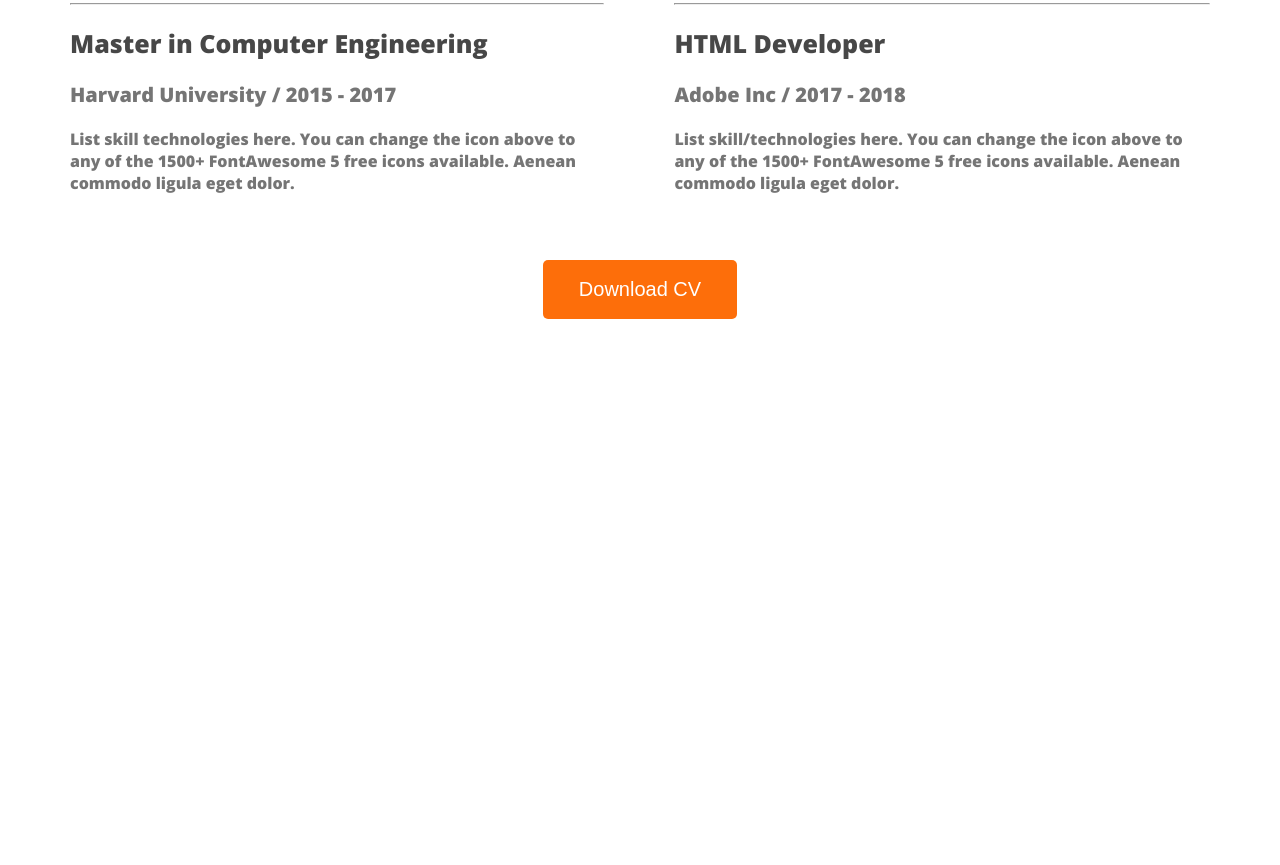
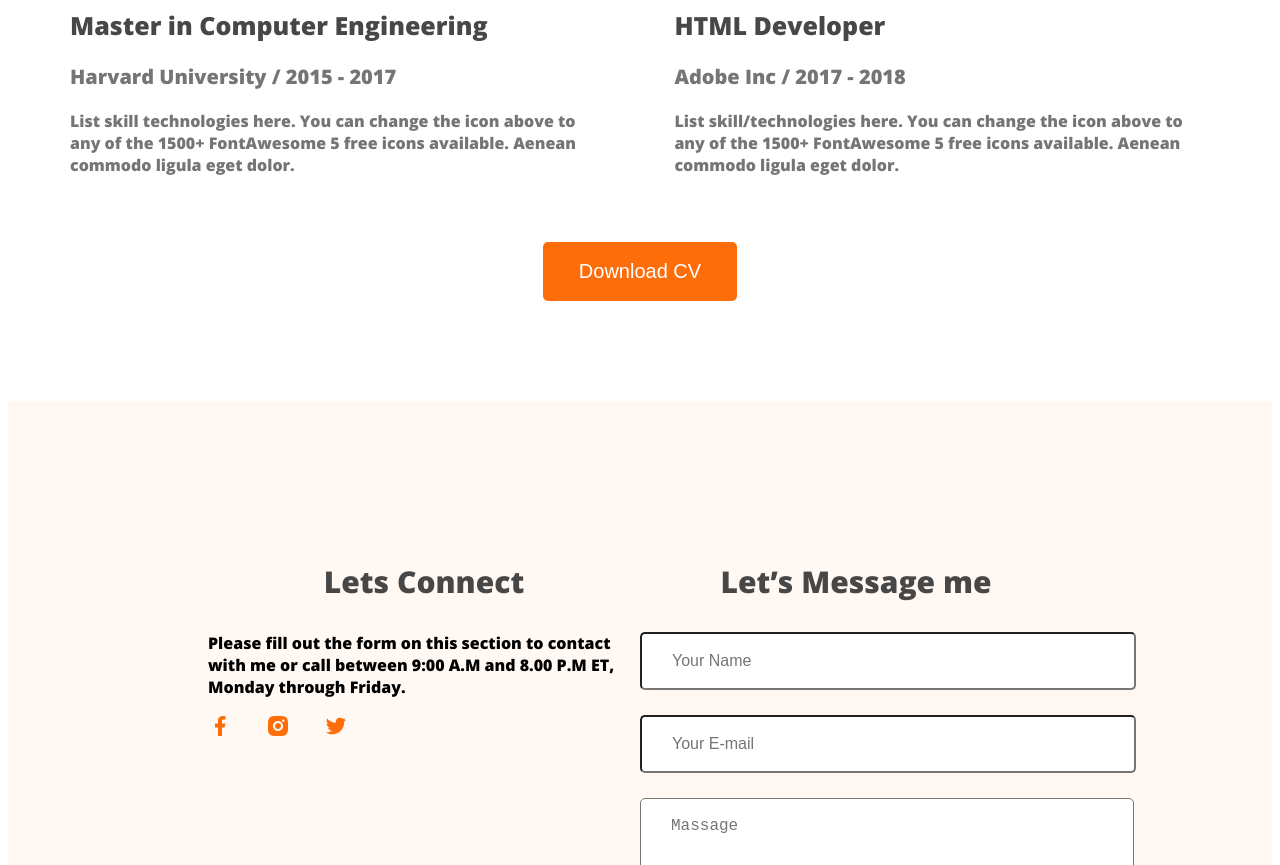
Before and after one commit to saisob/developer-portfolio, a plain HTML site: page index.html in a window 1280 px wide. Shown: the part 2861-3726 px from the top of the page. Before the commit the page ends 3188 px from the top, so only its background shows below. Drawn offline with nearby package versions, Linux system fonts and the light colour scheme.

Commit message:
finised footer section

```diff
--- a/index.html
+++ b/index.html
@@ -139,6 +139,25 @@
         </section>
     </main>
     <footer>
+        <div class="footer-column">
+            <h3 class="section-title">Lets Connect</h3>
+            <p class="section-discreption">Please fill out the form on this section to contact with me or call between 9:00 A.M and 8.00 P.M ET, Monday through Friday.</p>
+            <div class="social-link">
+                <a href=""><img src="images/icons/facebook.png" alt=""></a>
+                <a href=""><img src="images/icons/insta.png" alt=""></a>
+                <a href=""><img src="images/icons/twitter.png" alt=""></a>
+            </div>
+        </div>
+        <div class="footer-column">
+            <h3 class="section-title">Let’s Message me</h3>
+            <form class="contact" action="">
+                <input class="input-text" type="text" placeholder="Your Name">
+                <input class="input-email" type="email" placeholder="Your E-mail">
+                <textarea class="input-textarea" placeholder="Massage" name="" id="" cols="30" rows="10"></textarea>
+                <input class="btn" type="submit" value="submit">
+            </form>
+
+        </div>
 
     </footer>
 
--- a/style.css
+++ b/style.css
@@ -203,7 +203,37 @@ main {
     font-size: 16px;
     font-weight: 400;
 }
-.download-cv{
+
+.download-cv {
     text-align: center;
     margin-top: 50px;
 }
+
+/* footer style */
+footer {
+    display: flex;
+    background-color: #FFF8F3;
+    padding: 130px 200px;
+    margin-top: 100px;
+}
+.footer-column{
+    width: 50%;
+}
+.section-discription {
+    color: #474747;
+    font-size: 16px;
+    font-weight: 400;
+}
+.social-link a{
+    margin-right: 30px;
+}
+.contact>.input-text,.input-email,.input-textarea{
+    display: block;
+    margin-bottom: 25px;
+    padding: 18px 30px;
+    font-size: 16px;
+    color: var#757575;
+    border-radius: 5px;
+    background-color: #FFF;
+    width: 100%;
+}
```
